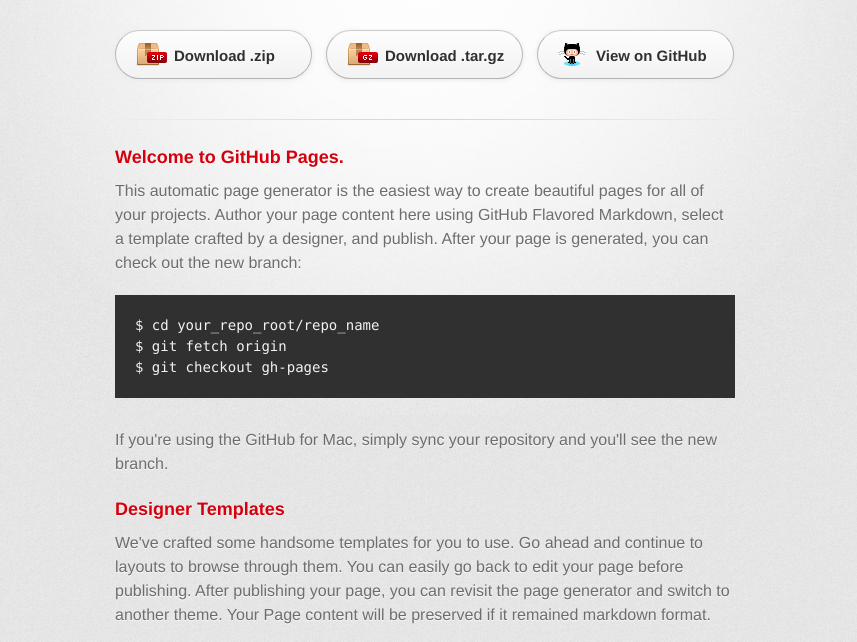
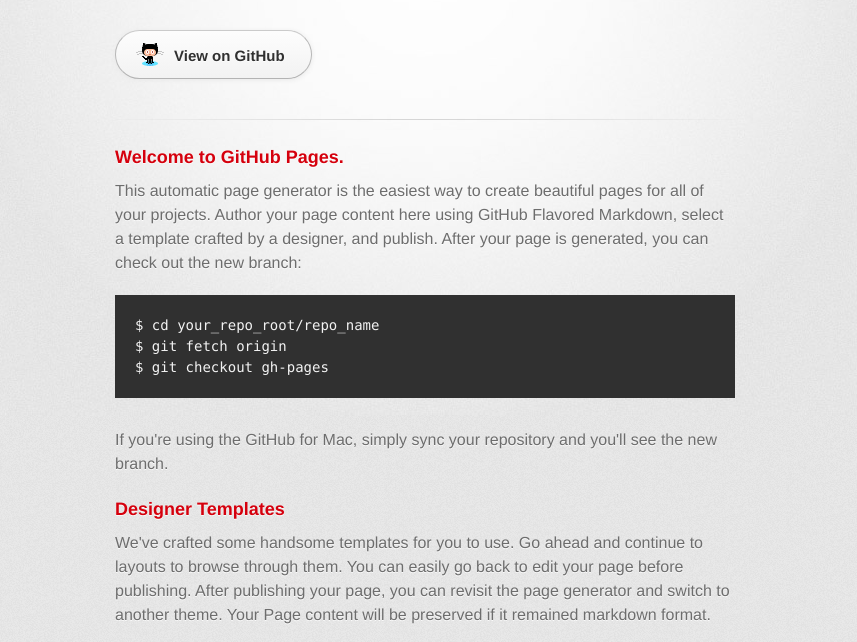
Before and after one commit to oritromax/geepco.css, a plain HTML site: page index.html in a window 1280 px wide. Shown: the part 158-800 px from the top of the page, without its empty margins (215-1072 px from the left). Drawn offline with Linux system fonts and the light colour scheme; a web font is replaced by a local one.

Commit message:
Updateing The GH-PAGE

```diff
--- a/index.html
+++ b/index.html
@@ -10,7 +10,7 @@
     <!--[if lt IE 9]>
     <script src="//html5shiv.googlecode.com/svn/trunk/html5.js"></script>
     <![endif]-->
-    <title>Geepco.css by oritromax</title>
+    <title>Geepco.css | Your Latest Development Friend</title>
   </head>
 
   <body>
@@ -23,8 +23,6 @@
         </header>
 
         <section id="downloads" class="clearfix">
-          <a href="https://github.com/oritromax/geepco.css/zipball/master" id="download-zip" class="button"><span>Download .zip</span></a>
-          <a href="https://github.com/oritromax/geepco.css/tarball/master" id="download-tar-gz" class="button"><span>Download .tar.gz</span></a>
           <a href="https://github.com/oritromax/geepco.css" id="view-on-github" class="button"><span>View on GitHub</span></a>
         </section>
 
```
